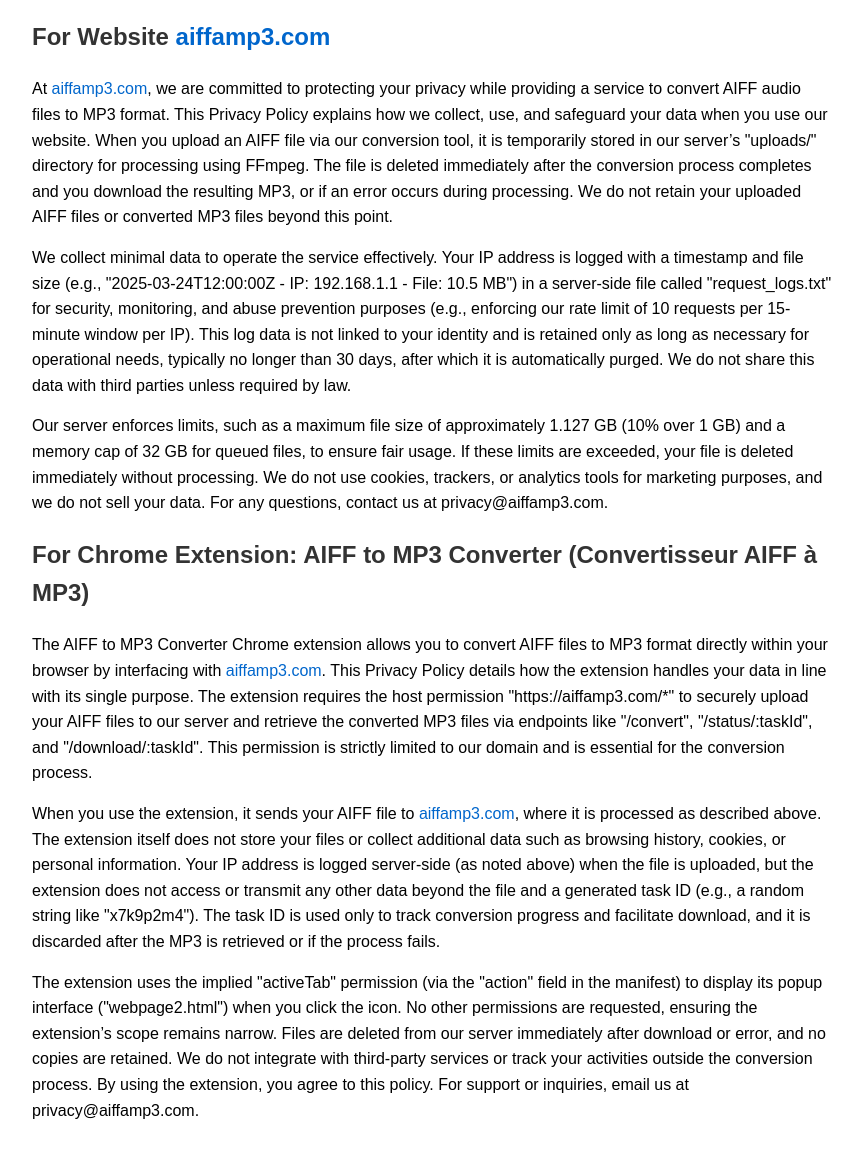
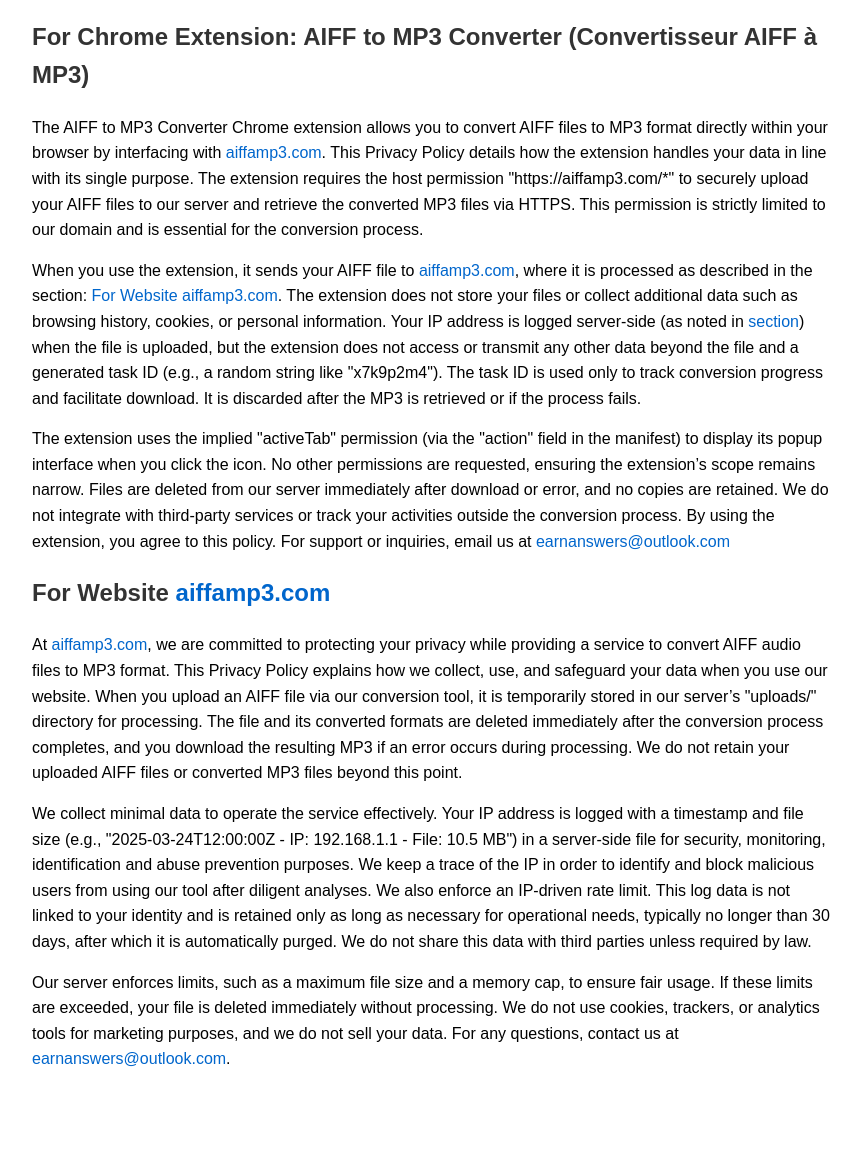
Before and after one commit to ZouhirBensm/aiffamp3, a website: page public/privacy-policy.html in a window 1280 px wide. Shown: the part 96-1254 px from the top of the page, without its empty margins (208-1070 px from the left). After the commit the page ends 1203 px from the top, so only its background shows below. Drawn offline with Linux system fonts and the light colour scheme.

Commit message:
Updated the privacy policy page to better copy content

```diff
--- a/public/privacy-policy.html
+++ b/public/privacy-policy.html
@@ -30,14 +30,24 @@
 <body>
   <h1>Privacy Policy</h1>
 
-  <h2>For Website <a href="/">aiffamp3.com</a></h2>
-  <p>At <a href="/">aiffamp3.com</a>, we are committed to protecting your privacy while providing a service to convert AIFF audio files to MP3 format. This Privacy Policy explains how we collect, use, and safeguard your data when you use our website. When you upload an AIFF file via our conversion tool, it is temporarily stored in our server’s "uploads/" directory for processing using FFmpeg. The file is deleted immediately after the conversion process completes and you download the resulting MP3, or if an error occurs during processing. We do not retain your uploaded AIFF files or converted MP3 files beyond this point.</p>
-  <p>We collect minimal data to operate the service effectively. Your IP address is logged with a timestamp and file size (e.g., "2025-03-24T12:00:00Z - IP: 192.168.1.1 - File: 10.5 MB") in a server-side file called "request_logs.txt" for security, monitoring, and abuse prevention purposes (e.g., enforcing our rate limit of 10 requests per 15-minute window per IP). This log data is not linked to your identity and is retained only as long as necessary for operational needs, typically no longer than 30 days, after which it is automatically purged. We do not share this data with third parties unless required by law.</p>
-  <p>Our server enforces limits, such as a maximum file size of approximately 1.127 GB (10% over 1 GB) and a memory cap of 32 GB for queued files, to ensure fair usage. If these limits are exceeded, your file is deleted immediately without processing. We do not use cookies, trackers, or analytics tools for marketing purposes, and we do not sell your data. For any questions, contact us at privacy@aiffamp3.com.</p>
+  <h2>For Chrome Extension: AIFF to MP3 Converter (Convertisseur AIFF à MP3)</h2>
 
-  <h2>For Chrome Extension: AIFF to MP3 Converter (Convertisseur AIFF à MP3)</h2>
-  <p>The AIFF to MP3 Converter Chrome extension allows you to convert AIFF files to MP3 format directly within your browser by interfacing with <a href="/">aiffamp3.com</a>. This Privacy Policy details how the extension handles your data in line with its single purpose. The extension requires the host permission "https://aiffamp3.com/*" to securely upload your AIFF files to our server and retrieve the converted MP3 files via endpoints like "/convert", "/status/:taskId", and "/download/:taskId". This permission is strictly limited to our domain and is essential for the conversion process.</p>
-  <p>When you use the extension, it sends your AIFF file to <a href="/">aiffamp3.com</a>, where it is processed as described above. The extension itself does not store your files or collect additional data such as browsing history, cookies, or personal information. Your IP address is logged server-side (as noted above) when the file is uploaded, but the extension does not access or transmit any other data beyond the file and a generated task ID (e.g., a random string like "x7k9p2m4"). The task ID is used only to track conversion progress and facilitate download, and it is discarded after the MP3 is retrieved or if the process fails.</p>
-  <p>The extension uses the implied "activeTab" permission (via the "action" field in the manifest) to display its popup interface ("webpage2.html") when you click the icon. No other permissions are requested, ensuring the extension’s scope remains narrow. Files are deleted from our server immediately after download or error, and no copies are retained. We do not integrate with third-party services or track your activities outside the conversion process. By using the extension, you agree to this policy. For support or inquiries, email us at privacy@aiffamp3.com.</p>
+  <p>The AIFF to MP3 Converter Chrome extension allows you to convert AIFF files to MP3 format directly within your browser by interfacing with <a href="/">aiffamp3.com</a>. This Privacy Policy details how the extension handles your data in line with its single purpose. The extension requires the host permission "https://aiffamp3.com/*" to securely upload your AIFF files to our server and retrieve the converted MP3 files via HTTPS. This permission is strictly limited to our domain and is essential for the conversion process.</p>
+
+  <p>When you use the extension, it sends your AIFF file to <a href="/">aiffamp3.com</a>, where it is processed as described in the section: <a href="#for-web">For Website aiffamp3.com</a>. The extension does not store your files or collect additional data such as browsing history, cookies, or personal information. Your IP address is logged server-side (as noted in <a href="#for-web">section</a>) when the file is uploaded, but the extension does not access or transmit any other data beyond the file and a generated task ID (e.g., a random string like "x7k9p2m4"). The task ID is used only to track conversion progress and facilitate download. It is discarded after the MP3 is retrieved or if the process fails.</p>
+
+  <p>The extension uses the implied "activeTab" permission (via the "action" field in the manifest) to display its popup interface when you click the icon. No other permissions are requested, ensuring the extension’s scope remains narrow. Files are deleted from our server immediately after download or error, and no copies are retained. We do not integrate with third-party services or track your activities outside the conversion process. By using the extension, you agree to this policy. For support or inquiries, email us at <a href="mailto:earnanswers@outlook.com">earnanswers@outlook.com</a></p>
+
+
+
+  <h2 id="for-web">For Website <a href="/">aiffamp3.com</a></h2>
+
+  <p>At <a href="/">aiffamp3.com</a>, we are committed to protecting your privacy while providing a service to convert AIFF audio files to MP3 format. This Privacy Policy explains how we collect, use, and safeguard your data when you use our website. When you upload an AIFF file via our conversion tool, it is temporarily stored in our server’s "uploads/" directory for processing. The file and its converted formats are deleted immediately after the conversion process completes, and you download the resulting MP3 if an error occurs during processing. We do not retain your uploaded AIFF files or converted MP3 files beyond this point.</p>
+
+  <p>We collect minimal data to operate the service effectively. Your IP address is logged with a timestamp and file size (e.g., "2025-03-24T12:00:00Z - IP: 192.168.1.1 - File: 10.5 MB") in a server-side file for security, monitoring, identification and abuse prevention purposes. We keep a trace of the IP in order to identify and block malicious users from using our tool after diligent analyses. We also enforce an IP-driven rate limit. This log data is not linked to your identity and is retained only as long as necessary for operational needs, typically no longer than 30 days, after which it is automatically purged. We do not share this data with third parties unless required by law.</p>
+
+  <p>Our server enforces limits, such as a maximum file size and a memory cap, to ensure fair usage. If these limits are exceeded, your file is deleted immediately without processing. We do not use cookies, trackers, or analytics tools for marketing purposes, and we do not sell your data. For any questions, contact us at <a href="mailto:earnanswers@outlook.com">earnanswers@outlook.com</a>.</p>
+
+
 </body>
 </html>
```
